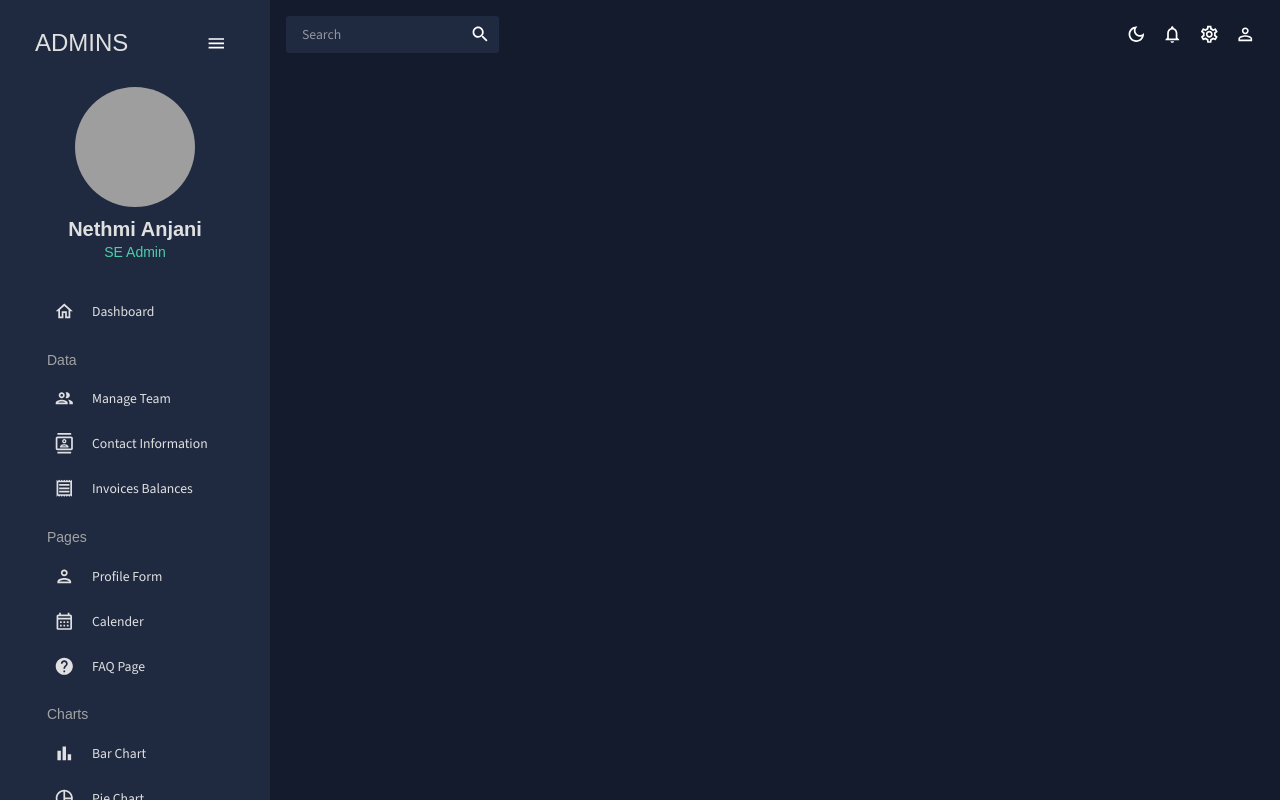
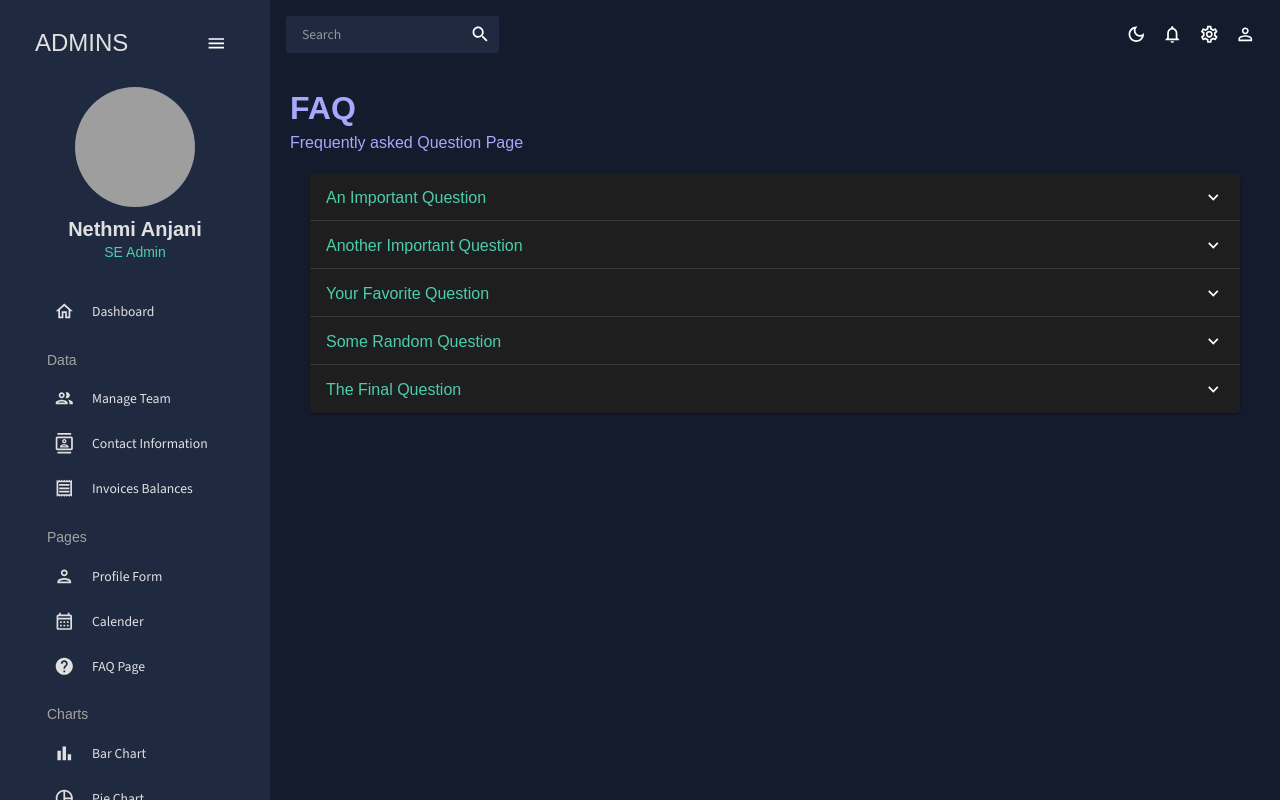
Before and after one commit to 99anjani/AdminDashBoard, a React (Create React App) app: page /faq in a window 1280 px wide. Built offline with nearby package versions, Linux system fonts and the light colour scheme; grey boxes are pictures that could not be loaded.

Commit message:
Development in FAQ Page

```diff
--- a/src/App.js
+++ b/src/App.js
@@ -10,6 +10,7 @@ import Invoices from "./Scenes/invoices";
 import Contacts from "./Scenes/contacts";
 import Form from "./Scenes/form";
 import Calendar from "./Scenes/calendar";
+import FAQ from "./Scenes/faq";
 
 function App() {
   const [theme, colorMode] = useMode();
@@ -29,6 +30,7 @@ function App() {
               <Route path="/contacts" element={<Contacts/>}/>
               <Route path="/form" element={<Form/>}/>
               <Route path="/calender" element={<Calendar/>}/>
+              <Route path="/faq" element={<FAQ/>}/>
           </Routes>
           </main>
         </div>
--- /dev/null
+++ b/src/Scenes/faq/index.jsx
@@ -0,0 +1,99 @@
+import { Accordion, AccordionDetails, AccordionSummary, Box, Typography, useTheme } from "@mui/material";
+import { tokens } from "../../theme";
+import Header from "../../Components/header";
+import { ExpandMoreOutlined } from "@mui/icons-material";
+
+const FAQ = () => {
+    const theme=useTheme();
+    const colors=tokens(theme.palette.mode);
+
+    return(
+        <Box m="20px">
+            <Header title="FAQ" subtitle="Frequently asked Question Page" />
+            <Box m="20px">
+            <Accordion>
+                <AccordionSummary expandIcon={<ExpandMoreOutlined/>}>
+                    <Typography color={colors.greenAccent[500]} variant="h5">
+                        An Important Question
+                    </Typography>
+                </AccordionSummary>
+                <AccordionDetails>
+                    <Typography>
+                        A frequently asked questions (FAQ) list is often used
+                        in articles, websites, email lists, and online forums
+                        where common questions tend to recur, for example
+                        through posts or queries by new users related to
+                        common knowledge gaps.
+                    </Typography>
+                </AccordionDetails>
+            </Accordion>
+            <Accordion>
+                <AccordionSummary expandIcon={<ExpandMoreOutlined/>}>
+                    <Typography color={colors.greenAccent[500]} variant="h5">
+                        Another Important Question
+                    </Typography>
+                </AccordionSummary>
+                <AccordionDetails>
+                    <Typography>
+                        A frequently asked questions (FAQ) list is often used
+                        in articles, websites, email lists, and online forums
+                        where common questions tend to recur, for example
+                        through posts or queries by new users related to
+                        common knowledge gaps.
+                    </Typography>
+                </AccordionDetails>
+            </Accordion>
+            <Accordion>
+                <AccordionSummary expandIcon={<ExpandMoreOutlined/>}>
+                    <Typography color={colors.greenAccent[500]} variant="h5">
+                        Your Favorite Question
+                    </Typography>
+                </AccordionSummary>
+                <AccordionDetails>
+                    <Typography>
+                        A frequently asked questions (FAQ) list is often used
+                        in articles, websites, email lists, and online forums
+                        where common questions tend to recur, for example
+                        through posts or queries by new users related to
+                        common knowledge gaps.
+                    </Typography>
+                </AccordionDetails>
+            </Accordion>
+            <Accordion>
+                <AccordionSummary expandIcon={<ExpandMoreOutlined/>}>
+                    <Typography color={colors.greenAccent[500]} variant="h5">
+                        Some Random Question
+                    </Typography>
+                </AccordionSummary>
+                <AccordionDetails>
+                    <Typography>
+                        A frequently asked questions (FAQ) list is often used
+                        in articles, websites, email lists, and online forums
+                        where common questions tend to recur, for example
+                        through posts or queries by new users related to
+                        common knowledge gaps.
+                    </Typography>
+                </AccordionDetails>
+            </Accordion>
+            <Accordion>
+                <AccordionSummary expandIcon={<ExpandMoreOutlined/>}>
+                    <Typography color={colors.greenAccent[500]} variant="h5">
+                        The Final Question
+                    </Typography>
+                </AccordionSummary>
+                <AccordionDetails>
+                    <Typography>
+                        A frequently asked questions (FAQ) list is often used
+                        in articles, websites, email lists, and online forums
+                        where common questions tend to recur, for example
+                        through posts or queries by new users related to
+                        common knowledge gaps.
+                    </Typography>
+                </AccordionDetails>
+            </Accordion>
+            </Box>
+
+        </Box>
+    )
+}
+export default FAQ;
```
